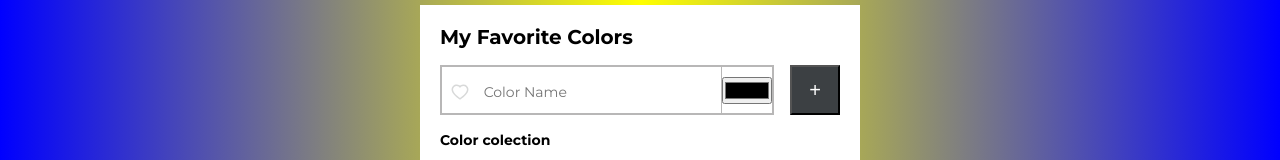
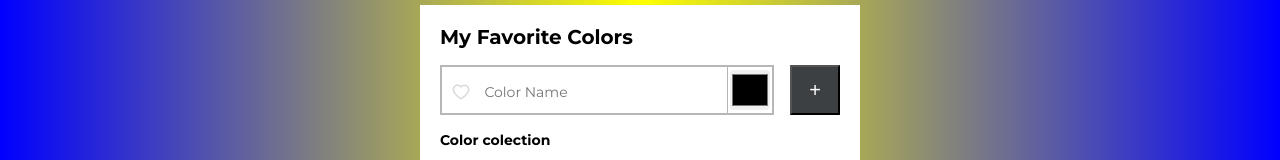
Before and after one commit to Kiril-Pavlov/react-ts-my-favorite-colors, a React (Create React App) app: page / in a window 1280 px wide. Shown: the part 169-329 px from the top of the page. Built offline with nearby package versions, Linux system fonts and the light colour scheme.

Commit message:
fixed selected color  style

```diff
--- a/src/App.css
+++ b/src/App.css
@@ -77,9 +77,11 @@ body{
 }
 
 .display-selected-color{
-  background-color: blueviolet;
-  height: 36px;
-  width: 36px;
+  border:none;
+  padding: 0px;
+  margin: 0px;
+  height: 40px;
+  width: 40px;
   border-radius: 4px;
 }
 
--- a/src/components/SelectColor.tsx
+++ b/src/components/SelectColor.tsx
@@ -21,7 +21,7 @@ const SelectColor = ({select,setColor}:SelectColorProps) => {
           </div>
           <div className='selected-color-container'>
           <input type="color" id="head" name="head" onChange={e => setColor(e.target.value)}
-           value={select} />
+           value={select} className="display-selected-color" />
           </div>
         </div>
         <button className='add-color-button'>+</button>
```
